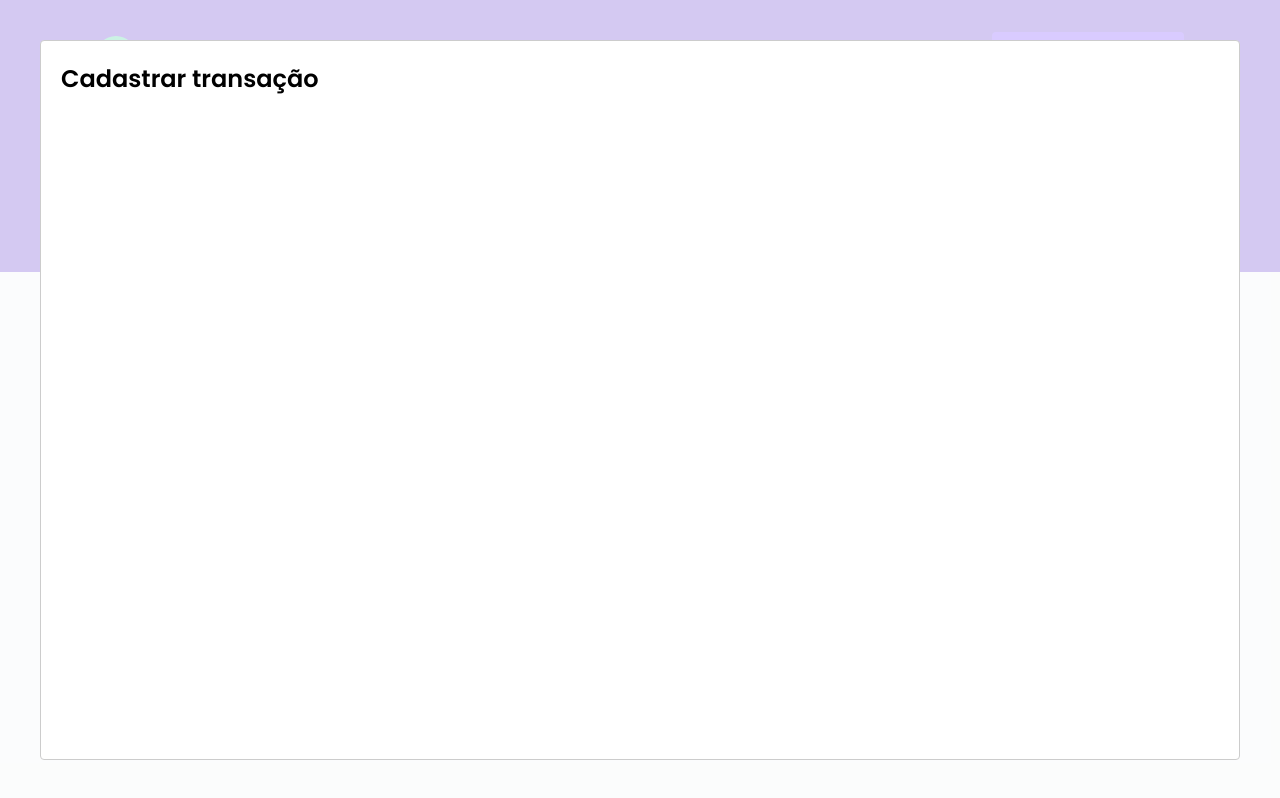
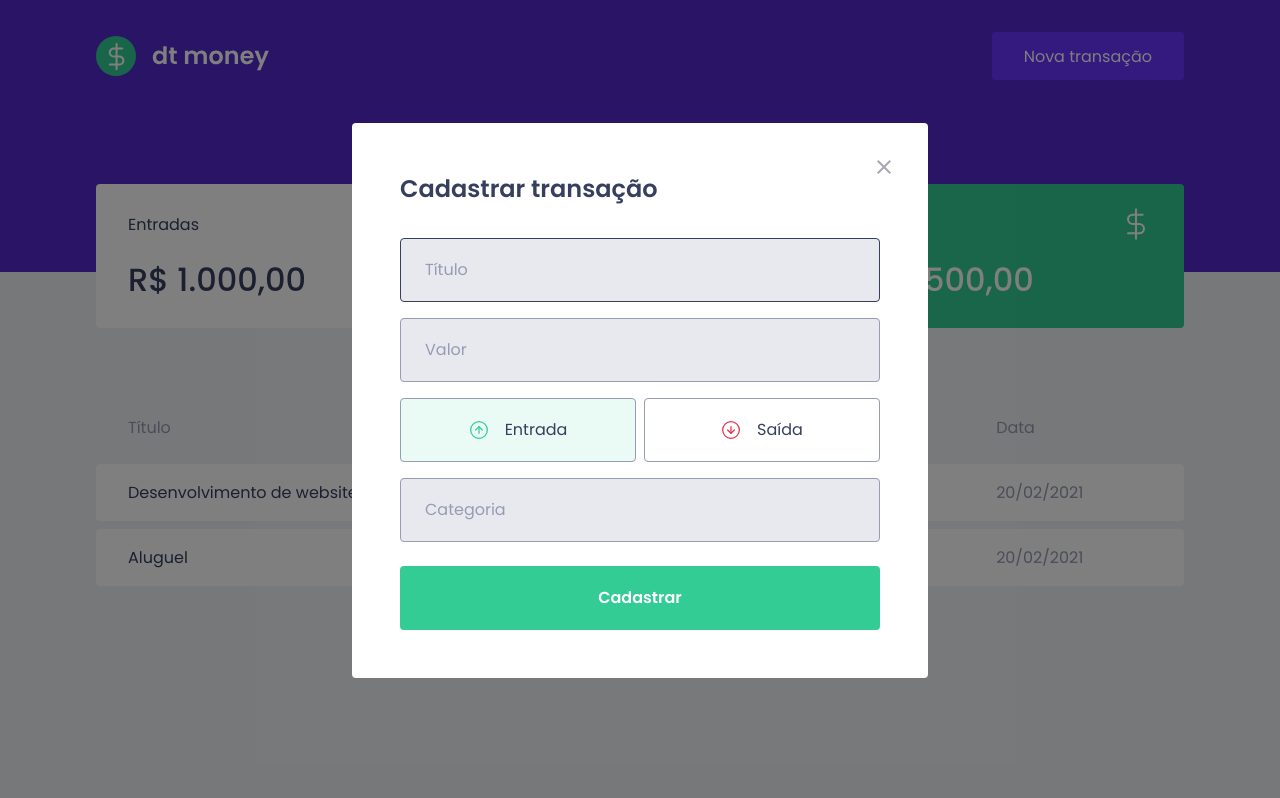
Before and after one commit to MattZ6/dt-money, a React (Create React App) app: page / in a window 1280 px wide. Both pictures are taken after a click on the button "Nova transação". Built offline with nearby package versions, Linux system fonts and the light colour scheme; no server answers; what miragejs would draw is missing.

Commit message:
chore(NewTransactionModal): add styles

```diff
--- a/package.json
+++ b/package.json
@@ -12,6 +12,7 @@
   "dependencies": {
     "axios": "^0.21.1",
     "miragejs": "^0.1.41",
+    "polished": "^4.1.1",
     "react": "^17.0.1",
     "react-dom": "^17.0.1",
     "react-modal": "^3.12.1",
--- a/src/components/NewTransactionModal/index.tsx
+++ b/src/components/NewTransactionModal/index.tsx
@@ -1,19 +1,67 @@
+import { useState } from 'react';
 import Modal from 'react-modal';
 
-// import { Container } from './styles';
+import incomeImg from '../../assets/income.svg';
+import outcomeImg from '../../assets/outcome.svg';
+import closeImg from '../../assets/close.svg';
+
+import { Container, CloseButton, TransactionTypeContainer, RadioBox } from './styles';
 
 interface INewTransactionModalProps {
   isOpen: boolean;
   onRequestClose: () => void;
 }
 
+type ITransactionType = 'deposit' | 'withdraw';
+
 export function NewTransactionModal({ isOpen, onRequestClose }: INewTransactionModalProps) {
+  const [type, setType] = useState<ITransactionType>('deposit');
+
   return (
     <Modal
       isOpen={isOpen}
       onRequestClose={onRequestClose}
+      overlayClassName="react-modal-overlay"
+      className="react-modal-content"
     >
-      <h2>Cadastrar transação</h2>
+      <CloseButton type="button" onClick={onRequestClose}>
+        <img src={closeImg} alt="Fechar modal" />
+      </CloseButton>
+
+      <Container>
+        <h2>Cadastrar transação</h2>
+
+        <input placeholder="Título" autoFocus />
+
+        <input placeholder="Valor" type="number" />
+
+        <TransactionTypeContainer>
+          <RadioBox
+            type="button"
+            isActive={type === 'deposit'}
+            activeColor='green'
+            onClick={() => setType('deposit')}
+          >
+            <img src={incomeImg} alt="Entrada"/>
+            <span>Entrada</span>
+          </RadioBox>
+          <RadioBox
+            type="button"
+            isActive={type === 'withdraw'}
+            activeColor='red'
+            onClick={() => setType('withdraw')}
+          >
+            <img src={outcomeImg} alt="Saída"/>
+            <span>Saída</span>
+          </RadioBox>
+        </TransactionTypeContainer>
+
+        <input placeholder="Categoria" />
+
+        <button type="submit">
+          Cadastrar
+        </button>
+      </Container>
     </Modal>
   );
 }
--- a/src/components/NewTransactionModal/styles.ts
+++ b/src/components/NewTransactionModal/styles.ts
@@ -1,5 +1,127 @@
 import styled from 'styled-components';
+import { transparentize } from 'polished';
 
-export const Container = styled.div`
+export const Container = styled.form`
+  > h2 {
+    color: var(--text-title);
+    font-size: 1.5rem;
+    margin-bottom: 2rem;
+  }
 
+  > input {
+    width: 100%;
+    padding: 0 1.5rem;
+    height: 4rem;
+    border-radius: 0.25rem;
+    background: var(--input-background-color);
+    border: 1px solid var(--text-body);
+    font-weight: 400;
+    font-size: 1rem;
+    color: var(--text-title);
+    transition: border-color 200ms;
+
+    &:hover,
+    &:focus {
+      border-color: var(--text-title);
+    }
+
+    &::placeholder {
+      color: var(--text-body);
+    }
+
+    & + input {
+      margin-top: 1rem;
+    }
+  }
+
+  > button[type="submit"] {
+    width: 100%;
+    padding: 0 1.5rem;
+    height: 4rem;
+    background: var(--green);
+    color: #fff;
+    border-radius: 0.25rem;
+    border: 0;
+    font-size: 1rem;
+    margin-top: 1.5rem;
+    transition: filter 200ms;
+    font-weight: 600;
+
+    &:hover,
+    &:focus {
+      filter: brightness(0.9);
+    }
+  }
 `;
+
+export const CloseButton = styled.button`
+  position: absolute;
+  top: 1.5rem;
+  right: 1.5rem;
+
+  width: 2.5rem;
+  height: 2.5rem;
+  border-radius: 2.5rem;
+
+  background: transparent;
+  border: 0;
+
+  display: flex;
+  align-items: center;
+  justify-content: center;
+
+  transition: background-color 200ms;
+
+  &:hover,
+  &:focus {
+    background: var(--input-background-color);
+  }
+`;
+
+export const TransactionTypeContainer = styled.div`
+  margin: 1rem 0;
+  display: grid;
+  grid-template-columns: 1fr 1fr;
+  gap: 0.5rem;
+`;
+
+interface IRadioBoxProps {
+  isActive: boolean;
+  activeColor: 'green' | 'red';
+}
+
+const colors = {
+  green: '#33cc95',
+  red: '#e52e4d',
+}
+
+export const RadioBox = styled.button<IRadioBoxProps>`
+  height: 4rem;
+  border: 1px solid var(--text-body);
+  border-radius: 0.25rem;
+
+  background: ${({ isActive, activeColor }) => isActive ? transparentize(0.9, colors[activeColor]) : 'transparent'};
+
+  display: flex;
+  align-items: center;
+  justify-content: center;
+
+  transition: border-color 200ms, background-color 200ms;
+
+  &:hover,
+  &:focus {
+    border-color: var(--text-title);
+  }
+
+  > img {
+    width: 20px;
+    height: 20px;
+  }
+
+  > span {
+    display: inline-block;
+    font-size: 1rem;
+    margin-left: 1rem;
+    color: var(--text-title);
+  }
+`;
--- a/src/styles/GlobalStyle.ts
+++ b/src/styles/GlobalStyle.ts
@@ -13,6 +13,8 @@ export const GlobalStyle =  createGlobalStyle`
 
     --shape: #ffffff;
 
+    --input-background-color: #e7e9ee;
+
     --max-width: 1120px;
 
     @media (prefers-color-scheme: dark) {
@@ -24,6 +26,8 @@ export const GlobalStyle =  createGlobalStyle`
 
       --text-title: #52629a;
       --text-body: #535a76;
+
+      --input-background-color: #161b2a;
     }
   }
 
@@ -68,4 +72,29 @@ export const GlobalStyle =  createGlobalStyle`
     opacity: 0.6;
     cursor: not-allowed;
   }
+
+  .react-modal-overlay {
+    background: rgba(0, 0, 0, 0.5);
+
+    position: fixed;
+    top: 0;
+    right: 0;
+    bottom: 0;
+    left: 0;
+
+    display: flex;
+    align-items: center;
+    justify-content: center;
+
+    padding: 1rem;
+  }
+
+  .react-modal-content {
+    width: 100%;
+    max-width: 576px;
+    background: var(--shape);
+    padding: 3rem;
+    position: relative;
+    border-radius: 0.25rem;
+  }
 `;
```
Also changed, not shown: 1 other file (tests, documents, lock files or other folders).
